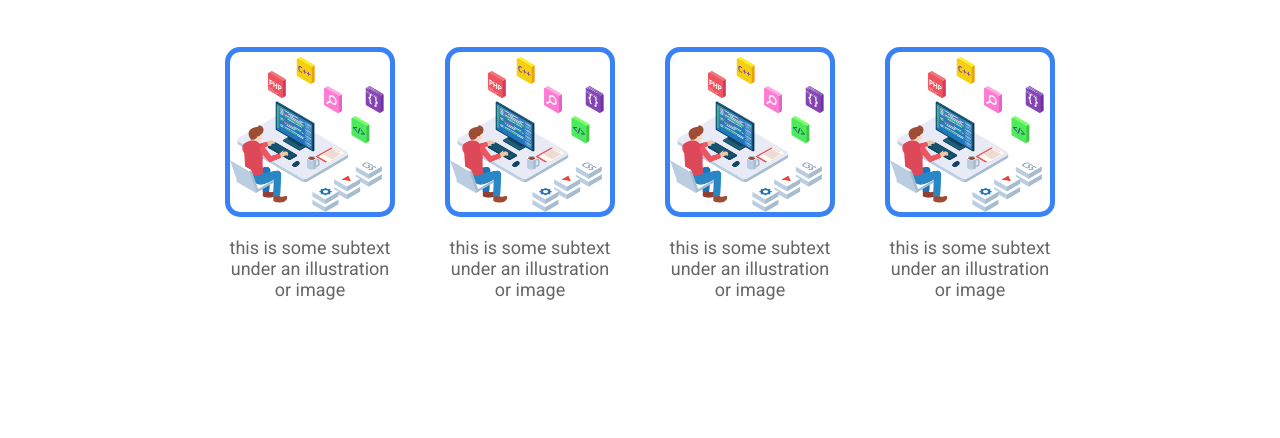
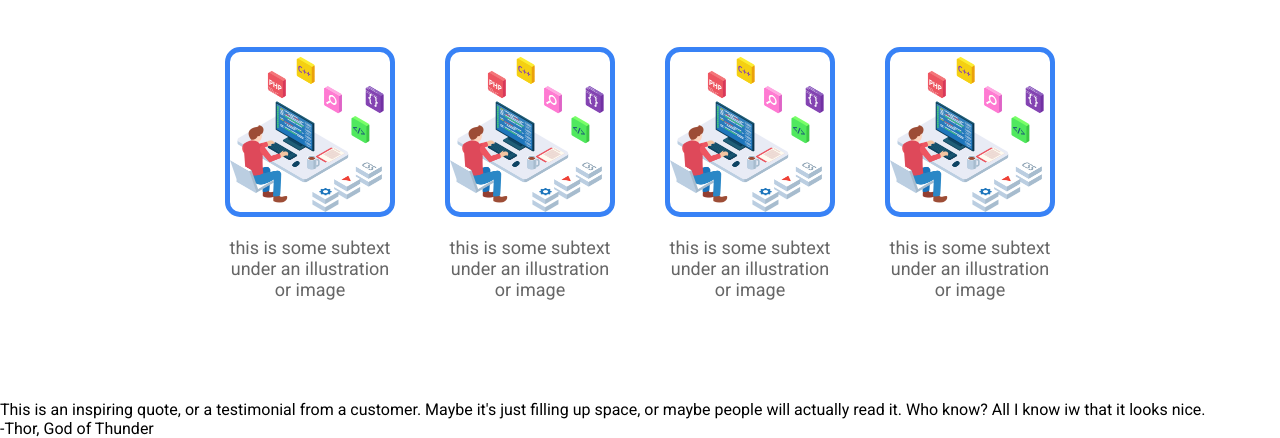
Before and after one commit to oudom-phoem/landing-page, a plain HTML site: page index.html in a window 1280 px wide. Shown: the part 631-1069 px from the top of the page. Before the commit the page ends 1031 px from the top, so only its background shows below. Drawn offline with Linux system fonts and the light colour scheme.

Commit message:
Add quote section content

```diff
--- a/index.html
+++ b/index.html
@@ -76,5 +76,13 @@
         </li>
       </ul>
     </div>
+    <div class="quote-section">
+      <p>
+        This is an inspiring quote, or a testimonial from a customer. Maybe it's
+        just filling up space, or maybe people will actually read it. Who know?
+        All I know iw that it looks nice.
+      </p>
+      <p>-Thor, God of Thunder</p>
+    </div>
   </body>
 </html>
```
